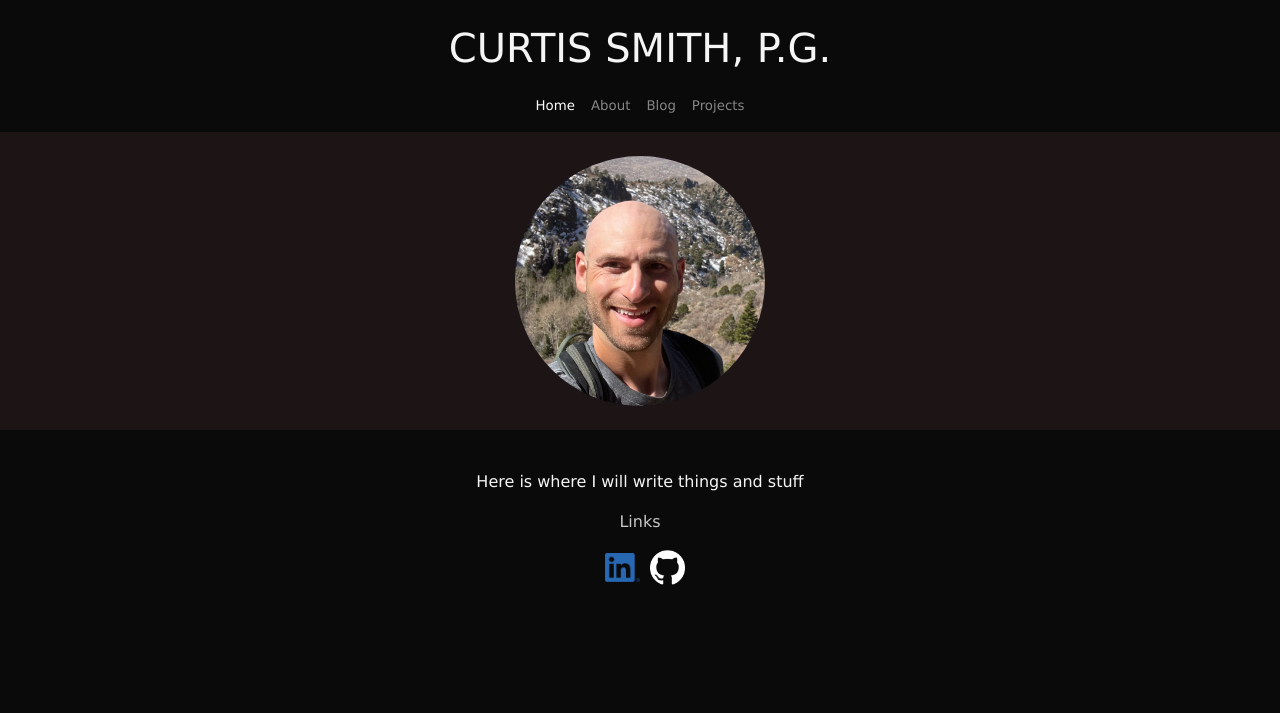
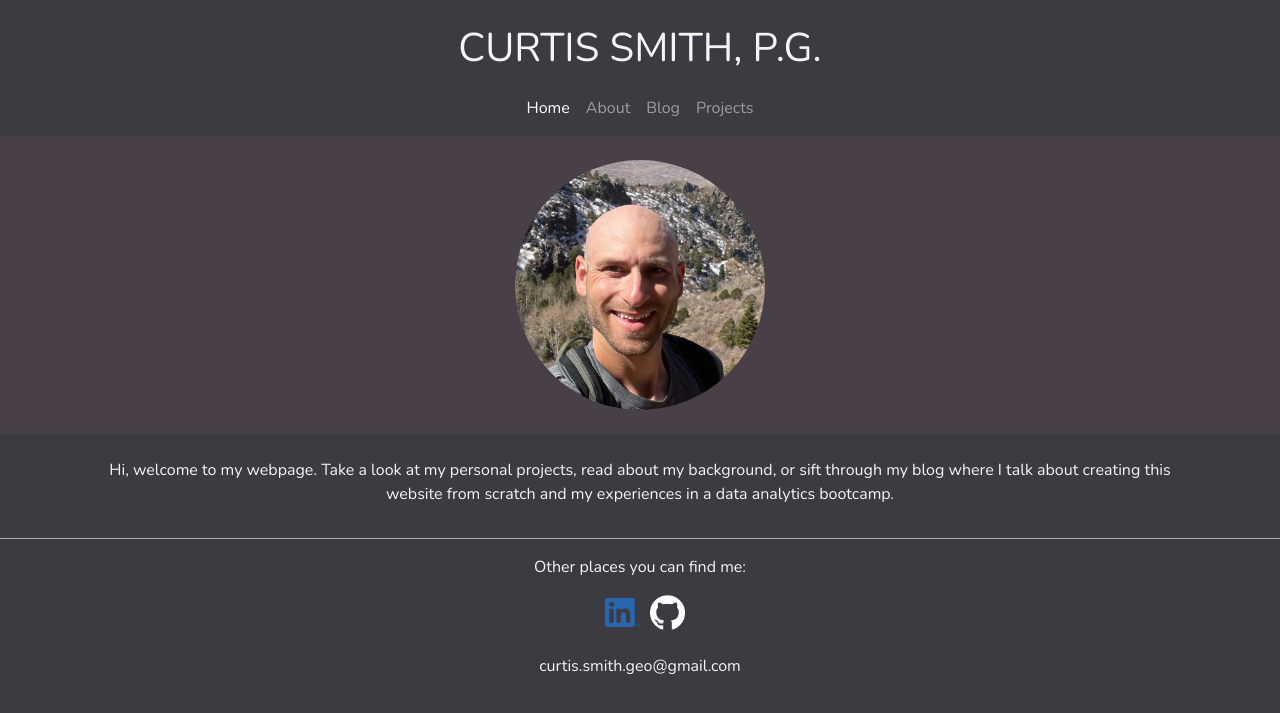
Before and after one commit to curtissmith291/django_site, a Django app: page / in a window 1280 px wide. Shown: the top 713 px of the page. Run offline with Django 3.2, Linux system fonts and the light colour scheme; some libraries are stand-ins or nearby versions.

Commit message:
editing html/website style

```diff
--- a/templates/home.html
+++ b/templates/home.html
@@ -8,44 +8,45 @@
     <link rel="stylesheet" href="https://stackpath.bootstrapcdn.com/bootstrap/4.3.1/css/bootstrap.min.css"
     integrity="sha384-ggOyR0iXCbMQv3Xipma34MD+dH/1fQ784/j6cY/iJTQUOhcWr7x9JvoRxT2MZw1T" crossorigin="anonymous">
 
+    <link rel="preconnect" href="https://fonts.googleapis.com">
+    <link rel="preconnect" href="https://fonts.gstatic.com" crossorigin>
+    <link href="https://fonts.googleapis.com/css2?family=Nunito:wght@200&display=swap" rel="stylesheet">
+
+    <link rel="preconnect" href="https://fonts.googleapis.com">
+    <link rel="preconnect" href="https://fonts.gstatic.com" crossorigin>
+    <link href="https://fonts.googleapis.com/css2?family=Nunito+Sans:wght@200&family=Nunito:wght@200;400&display=swap" rel="stylesheet">
+
     {% load static %}
 
     <style>
         .navbar.navbar-expand-sm.bg-transparent.navbar-dark.justify-content-center{
-            font-size: smaller;
-            font-family: Verdana;
+            /* font-size: smaller; */
+            font-family: 'Nunito', sans-serif;
         }
-
         body {
-            background-color: rgba(10, 10, 10, 100);
+            background-color: rgb(59, 59, 65);
         }
-
         .thumb {
             width: 35px;
             float: left;
             margin-left: 10px;
+            align-items: center;
         }
-
-        .test{
-            line-height: 40px;
-        }
-
         .container{
             display: flex;
             align-items: center;
             justify-content: center;
         }
-
         .links{
             text-align: center;
-            font-family: Verdana;
+            font-family: 'Nunito', sans-serif;
             color: whitesmoke;
-            opacity: 0.8;
+            opacity: 1;
         }
         .blurb {
             text-align: center;
             color: whitesmoke;
-            font-family: Verdana;
+            font-family: 'Nunito', sans-serif;
         }
         .headshot {
             width: 250px;
@@ -57,6 +58,11 @@
         .headshot_section {
             background-color: rgba(194, 108, 130, 0.1);
         }
+        hr {
+            background-color: whitesmoke;
+            opacity: 0.7;
+        }
+
     </style>
 
     <title>Home - Curtis Smith, P.G.</title>
@@ -66,12 +72,13 @@
 <body>
 
     <br>
-<h1 style="text-align: center;font-family: Verdana;font-weight:normal;
+
+    <h1 style="text-align: center;font-family: 'Nunito', sans-serif;font-weight:normal;
     color:whitesmoke;">
         CURTIS SMITH, P.G.
     </h1>
 
-<!-- Grey with black text -->
+    <div>
         <nav class="navbar navbar-expand-sm bg-transparent navbar-dark justify-content-center">
             <ul class="navbar-nav">
                 <li class="nav-item active">
@@ -87,24 +94,47 @@ color:whitesmoke;">
                     <a class="nav-link" href="/projects">Projects</a>
             </ul>
         </nav>
+    </div>
 
-<p class="headshot_section">
+    <div class="headshot_section">
         <br>
         <img class="headshot"
         src="{% static 'images/sandia.jpg' %}"
-    alt="booooo"
+        alt="Uh oh, a picture is supposed to be here. The issue is probably on your end..."
         title="Sandia Mountains, New Mexico">
         <br>
-</p>
+    </div>
 
     <br>
 
+    <div class='container'>
         <p class="blurb">
-Here is where I will write things and stuff
+        Hi, welcome to my webpage. Take a look at my personal projects, read about my background, or sift through my blog where I talk about creating this website from scratch and my experiences in a data analytics bootcamp.
 
         </p>
+    </div>
 
-<p class="links">Links</p>
+
+    <!-- <div class="container">
+        <div class="row">
+            <div class="col">
+                <img class="headshot"
+                src="{% static 'images/sandia.jpg' %}"
+                alt="Uh oh, a picture is supposed to be here. The issue is probably on your end..."
+                title="Sandia Mountains, New Mexico">
+            </div>
+            <div class="col">
+                <p class="blurb">
+                    Hi, welcome to my webpage. Take a look at my personal projects, read about my background, or sift through my blog where I talk about creating this website from scratch and my experiences in a data analytics bootcamp.
+
+                </p>
+        </div>
+    </div>     -->
+
+
+    <hr>
+
+    <p class="blurb">Other places you can find me:</p>
 
     <div class='container'>
         <a href="https://www.linkedin.com/in/curtis-smith-p-g-3676b785">
@@ -117,5 +147,9 @@ Here is where I will write things and stuff
         </a>
     </div>
 
+    <br>
+
+    <p class="blurb">curtis.smith.geo@gmail.com</p>
+
 </body>
 </html>
```
Also changed, not shown: static/images/background.jpg (added). Lines whose indentation alone changed are shown as unchanged.
